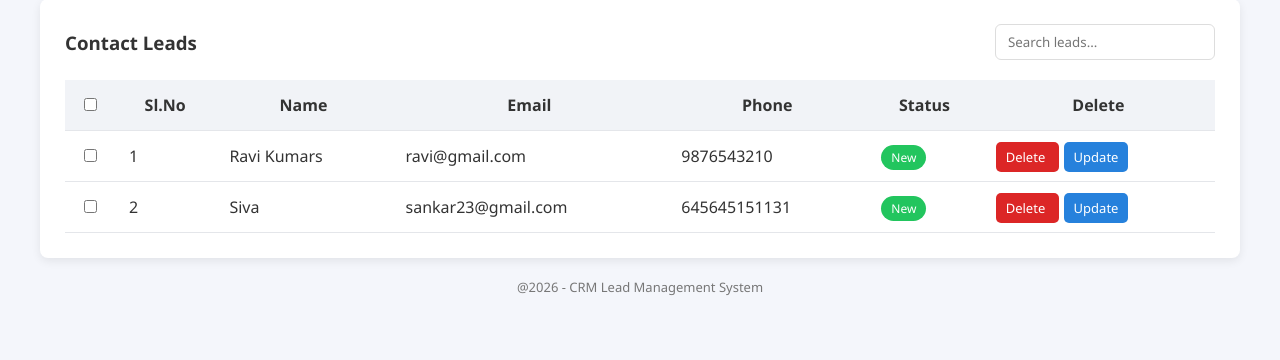
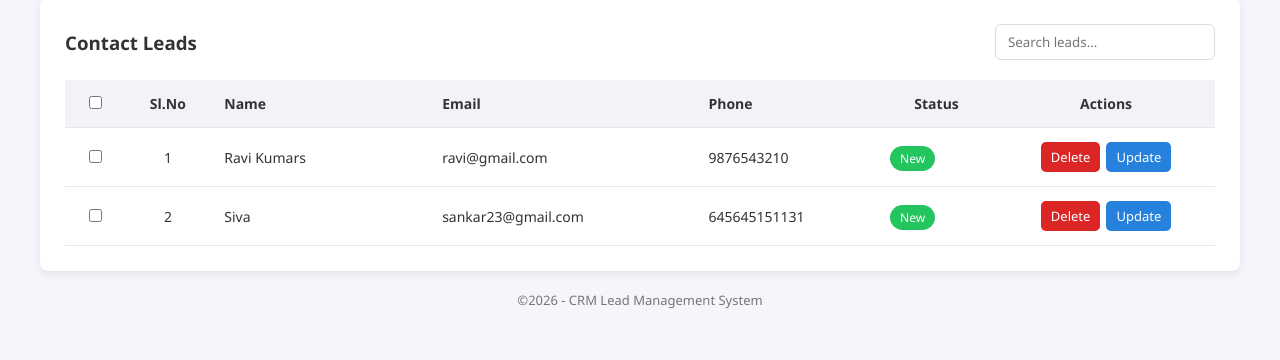
Before and after one commit to Neelaiah145/crm_lead, a Django app: page / in a window 1280 px wide. Shown: the part 94-454 px from the top of the page. Run offline with Django 5.2, Linux system fonts and the light colour scheme; data comes from the database, SQL or seed files in the repository; both versions use the stored data as it was after the commit.

Commit message:
resolve merge conflicts

```diff
--- a/leads/views.py
+++ b/leads/views.py
@@ -29,6 +29,9 @@ class ContactList(APIView):
         return Response(serializer.errors)
 
 
+
+
+
 class EditLeadContact(APIView):
     renderer_classes = [TemplateHTMLRenderer]
     template_name="edit_lead.html"
@@ -56,6 +59,10 @@ class EditLeadContact(APIView):
         return Response(serializer.errors)
 
 
+
+
+
+
 class DeleteLeadManagement(APIView):
 
     def get(self, request):
@@ -64,7 +71,7 @@ class DeleteLeadManagement(APIView):
 
         if delete_id:
             Contact_lead.objects.filter(id=delete_id).delete()
-            return redirect("contact_lead/")
+            return redirect("contact_lead")
 
         selected_ids = request.GET.get("selected_ids")
 
--- a/templates/leads_page.html
+++ b/templates/leads_page.html
@@ -7,173 +7,223 @@
 <title>CRM Lead Manager</title>
 
 <style>
+
 /* GLOBAL */
 
-        * {
-            margin: 0;
-            padding: 0;
-            box-sizing: border-box;
-            font-family: "Segoe UI", Tahoma, Geneva, Verdana, sans-serif;
+*{
+margin:0;
+padding:0;
+box-sizing:border-box;
+font-family:"Segoe UI", Tahoma, Geneva, Verdana, sans-serif;
 }
 
-        body {
-            background: #f4f6fb;
-            color: #333;
+body{
+background:#f4f6fb;
+color:#333;
 }
 
 /* HEADER */
 
-        .header {
-            background: #2f3e9e;
-            color: white;
-            padding: 18px 40px;
-            font-size: 20px;
-            font-weight: 500;
+.header{
+background:#2f3e9e;
+color:white;
+padding:18px 40px;
+font-size:20px;
+font-weight:500;
 }
 
 /* MAIN */
 
-        .main {
-            padding: 30px 40px;
+.main{
+padding:30px 40px;
 }
 
 /* CARD */
 
-        .card {
-            background: white;
-            padding: 25px;
-            border-radius: 8px;
-            box-shadow: 0 3px 10px rgba(0, 0, 0, 0.08);
+.card{
+background:white;
+padding:25px;
+border-radius:8px;
+box-shadow:0 3px 10px rgba(0,0,0,0.08);
 }
 
 /* TOP BAR */
 
-        .top-bar {
-            display: flex;
-            justify-content: space-between;
-            align-items: center;
-            margin-bottom: 20px;
+.top-bar{
+display:flex;
+justify-content:space-between;
+align-items:center;
+margin-bottom:20px;
 }
 
-        .tools {
-            display: flex;
-            gap: 10px;
-            align-items: center;
+.tools{
+display:flex;
+gap:10px;
+align-items:center;
 }
 
 /* SEARCH */
 
-        .search-input {
-            padding: 8px 12px;
-            border: 1px solid #ddd;
-            border-radius: 6px;
-            width: 220px;
+.search-input{
+padding:8px 12px;
+border:1px solid #ddd;
+border-radius:6px;
+width:220px;
 }
 
 /* BUTTONS */
 
-        .btn {
-            background: #2f3e9e;
-            color: white;
-            padding: 8px 16px;
-            border: none;
-            border-radius: 6px;
-            cursor: pointer;
+.btn{
+background:#2f3e9e;
+color:white;
+padding:8px 16px;
+border:none;
+border-radius:6px;
+cursor:pointer;
 }
 
-        .delete-btn {
-            background: #e11d48;
-            display: none;
-        }
-
-        .delete-row-btn {
-            background: #dc2626;
-            color: white;
-            padding: 6px 10px;
-            border-radius: 5px;
-            text-decoration: none;
-            font-size: 13px;
-        }
-        .update-row-btn{
-            margin-left: 5px;
-            background: #2681dc;
-            color: white;
-            padding: 6px 10px;
-            border-radius: 5px;
-            text-decoration: none;
-            font-size: 13px;
+.delete-btn{
+background:#e11d48;
+display:none;
 }
 
 /* TABLE */
 
-        table {
-            width: 100%;
-            border-collapse: collapse;
+table{
+width:100%;
+border-collapse:collapse;
+table-layout:fixed;
 }
 
-        thead {
-            background: #f1f3f7;
+thead{
+background:#f1f3f7;
 }
 
-        th,
-        td {
-            padding: 14px;
-            border-bottom: 1px solid #e4e6ea;
+th,td{
+padding:14px;
+border-bottom:1px solid #e4e6ea;
+font-size:14px;
+text-align:left;
 }
 
-        th:first-child,
-        td:first-child {
-            text-align: center;
-            width: 50px;
+th{
+font-weight:600;
 }
 
-        tbody tr:hover {
-            background: #f7f8fc;
+/* COLUMN WIDTH */
+
+th:nth-child(1),
+td:nth-child(1){
+width:50px;
+text-align:center;
+}
+
+th:nth-child(2),
+td:nth-child(2){
+width:70px;
+text-align:center;
+}
+
+th:nth-child(3){
+width:180px;
+}
+
+th:nth-child(4){
+width:220px;
+}
+
+th:nth-child(5){
+width:150px;
+}
+
+th:nth-child(6){
+width:100px;
+text-align:center;
+}
+
+th:nth-child(7){
+width:180px;
+text-align:center;
 }
 
 /* STATUS */
 
-        .status {
-            background: #22c55e;
-            color: white;
-            padding: 4px 10px;
-            border-radius: 20px;
-            font-size: 12px;
+.status{
+background:#22c55e;
+color:white;
+padding:4px 10px;
+border-radius:20px;
+font-size:12px;
 }
 
-        .footer {
-            text-align: center;
-            margin-top: 20px;
-            font-size: 13px;
-            color: #777;
+/* ACTION BUTTONS */
+
+.actions{
+display:flex;
+justify-content:center;
+gap:6px;
 }
+
+.delete-row-btn{
+background:#dc2626;
+color:white;
+padding:6px 10px;
+border-radius:5px;
+text-decoration:none;
+font-size:13px;
+}
+
+.update-row-btn{
+background:#2681dc;
+color:white;
+padding:6px 10px;
+border-radius:5px;
+text-decoration:none;
+font-size:13px;
+}
+
+/* ROW HOVER */
+
+tbody tr:hover{
+background:#f7f8fc;
+}
+
+/* FOOTER */
+
+.footer{
+text-align:center;
+margin-top:20px;
+font-size:13px;
+color:#777;
+}
+
 </style>
 
 <script>
 
-        /* SHOW BULK BUTTON */
+/* SHOW BULK DELETE BUTTON */
 
-        function toggleBulkButton() {
+function toggleBulkButton(){
 
-            let checked = document.querySelectorAll(".lead-check:checked").length;
-            let btn = document.getElementById("bulkDeleteBtn");
+let checked=document.querySelectorAll(".lead-check:checked").length;
+let btn=document.getElementById("bulkDeleteBtn");
 
-            if (checked >= 2) {
-                btn.style.display = "inline-block";
-            } else {
-                btn.style.display = "none";
+if(checked>=2){
+btn.style.display="inline-block";
+}else{
+btn.style.display="none";
 }
 
 }
 
 /* SELECT ALL */
 
-        function selectAll(source) {
+function selectAll(source){
 
-            let checkboxes = document.querySelectorAll(".lead-check");
+let checkboxes=document.querySelectorAll(".lead-check");
 
-            checkboxes.forEach(cb => {
-                cb.checked = source.checked;
+checkboxes.forEach(cb=>{
+cb.checked=source.checked;
 });
 
 toggleBulkButton();
@@ -182,20 +232,38 @@
 
 /* BULK DELETE */
 
-        function bulkDelete() {
+function bulkDelete(){
 
-            let ids = [];
+let ids=[];
 
-            document.querySelectorAll(".lead-check:checked").forEach(cb => {
+document.querySelectorAll(".lead-check:checked").forEach(cb=>{
 ids.push(cb.value);
 });
 
-            let url = "{% url 'delete_leads' %}?selected_ids=" + ids.join(",");
+let url="{% url 'delete_leads' %}?selected_ids="+ids.join(",");
 
-            window.location.href = url;
+window.location.href=url;
 
 }
 
+/* SEARCH */
+
+function searchLeads(){
+
+let input=document.getElementById("searchInput").value.toLowerCase();
+let rows=document.querySelectorAll("#leadTable tbody tr");
+
+rows.forEach(row=>{
+let text=row.innerText.toLowerCase();
+
+if(text.includes(input)){
+row.style.display="";
+}else{
+row.style.display="none";
+}
+});
+
+}
 
 </script>
 
@@ -217,13 +285,16 @@
 
 <div class="tools">
 
-                    <input id="searchInput" type="text" placeholder="Search leads..." class="search-input"
+<input id="searchInput"
+type="text"
+placeholder="Search leads..."
+class="search-input"
 onkeyup="searchLeads()">
 
-                    <button id="bulkDeleteBtn" class="btn delete-btn" onclick="bulkDelete()">
-
+<button id="bulkDeleteBtn"
+class="btn delete-btn"
+onclick="bulkDelete()">
 Delete Selected
-
 </button>
 
 </div>
@@ -245,7 +316,7 @@
 <th>Email</th>
 <th>Phone</th>
 <th>Status</th>
-                        <th>Delete</th>
+<th>Actions</th>
 
 </tr>
 
@@ -258,10 +329,11 @@
 <tr>
 
 <td>
-
-                            <input type="checkbox" class="lead-check" value="{{ contact.id }}"
+<input
+type="checkbox"
+class="lead-check"
+value="{{ contact.id }}"
 onclick="toggleBulkButton()">
-
 </td>
 
 <td>{{ forloop.counter }}</td>
@@ -278,10 +350,19 @@
 
 <td>
 
-                            <a href="{% url 'delete_leads' %}?delete_id={{ contact.id }}" class="delete-row-btn">
+<div class="actions">
+
+<a href="{% url 'delete_leads' %}?delete_id={{ contact.id }}"
+class="delete-row-btn">
 Delete
 </a>
-                            <a href="{% url 'edit_lead' contact.id %}" class="update-row-btn">Update</a>
+
+<a href="{% url 'edit_lead' contact.id %}"
+class="update-row-btn">
+Update
+</a>
+
+</div>
 
 </td>
 
@@ -304,7 +385,7 @@
 </div>
 
 <div class="footer">
-            @2026 - CRM Lead Management System
+©2026 - CRM Lead Management System
 </div>
 
 </div>
```
Also changed, not shown: db.sqlite3. Lines whose indentation alone changed are shown as unchanged.
